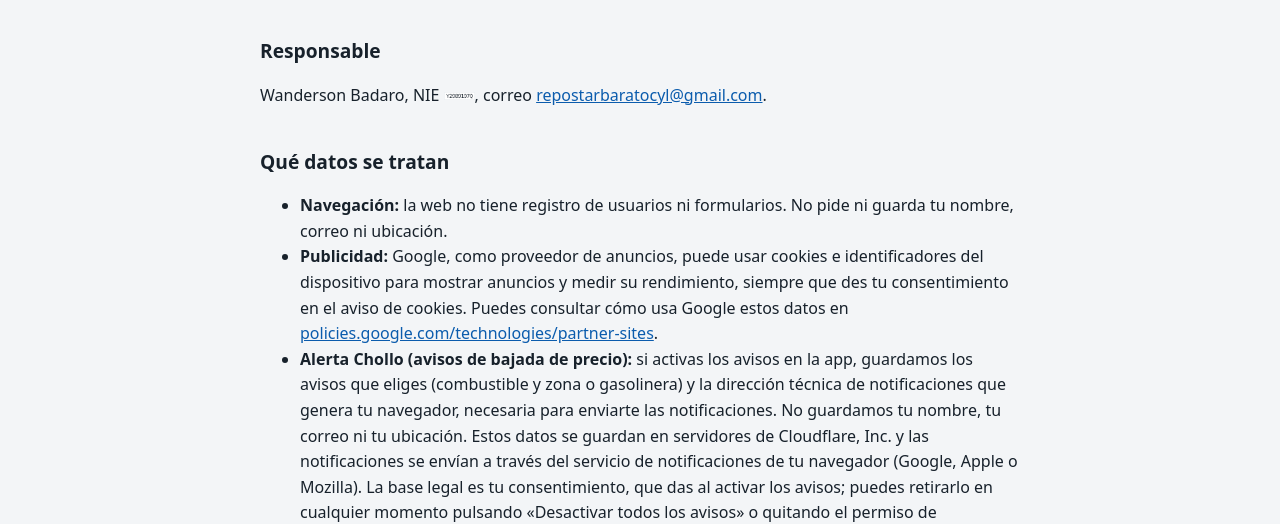
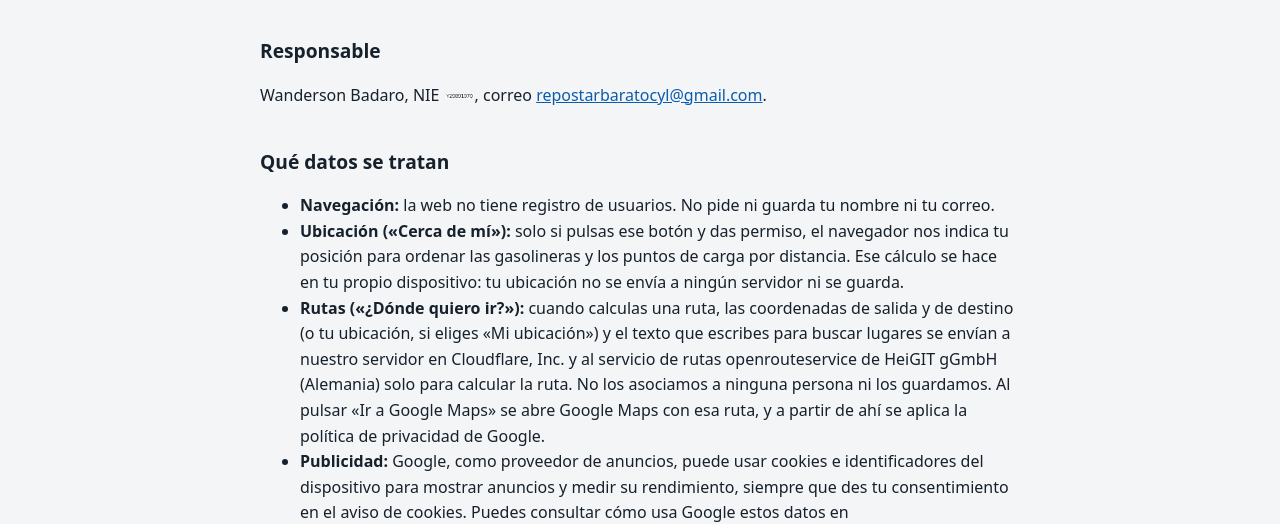
Before and after one commit to Wnndrr/repostar-barato-cyl, a plain HTML site: page paginas/privacidad.html in a window 1280 px wide. Shown: the part 212-736 px from the top of the page. Drawn offline with Linux system fonts and the light colour scheme.

Commit message:
Privacidad: explicar el uso de la ubicación y de las rutas
Co-Authored-By: Claude Opus 5.5 <noreply@anthropic.com>
Claude-Session: https://claude.ai/code/session_015Hbb2sjKAkZadwNQoYkU3P

```diff
--- a/paginas/privacidad.html
+++ b/paginas/privacidad.html
@@ -31,7 +31,9 @@ footer{color:var(--muted);font-size:14px;border-top:1px solid var(--line);paddin
 <p>Wanderson Badaro, NIE <img src="id-titular.png" width="31" height="8" alt="Número de identificación fiscal del titular" style="vertical-align:middle">, correo <a href="mailto:repostarbaratocyl@gmail.com">repostarbaratocyl@gmail.com</a>.</p>
 <h2>Qué datos se tratan</h2>
 <ul>
-<li><strong>Navegación:</strong> la web no tiene registro de usuarios ni formularios. No pide ni guarda tu nombre, correo ni ubicación.</li>
+<li><strong>Navegación:</strong> la web no tiene registro de usuarios. No pide ni guarda tu nombre ni tu correo.</li>
+<li><strong>Ubicación («Cerca de mí»):</strong> solo si pulsas ese botón y das permiso, el navegador nos indica tu posición para ordenar las gasolineras y los puntos de carga por distancia. Ese cálculo se hace en tu propio dispositivo: tu ubicación no se envía a ningún servidor ni se guarda.</li>
+<li><strong>Rutas («¿Dónde quiero ir?»):</strong> cuando calculas una ruta, las coordenadas de salida y de destino (o tu ubicación, si eliges «Mi ubicación») y el texto que escribes para buscar lugares se envían a nuestro servidor en Cloudflare, Inc. y al servicio de rutas openrouteservice de HeiGIT gGmbH (Alemania) solo para calcular la ruta. No los asociamos a ninguna persona ni los guardamos. Al pulsar «Ir a Google Maps» se abre Google Maps con esa ruta, y a partir de ahí se aplica la política de privacidad de Google.</li>
 <li><strong>Publicidad:</strong> Google, como proveedor de anuncios, puede usar cookies e identificadores del dispositivo para mostrar anuncios y medir su rendimiento, siempre que des tu consentimiento en el aviso de cookies. Puedes consultar cómo usa Google estos datos en <a href="https://policies.google.com/technologies/partner-sites?hl=es" rel="noopener">policies.google.com/technologies/partner-sites</a>.</li>
 <li><strong>Alerta Chollo (avisos de bajada de precio):</strong> si activas los avisos en la app, guardamos los avisos que eliges (combustible y zona o gasolinera) y la dirección técnica de notificaciones que genera tu navegador, necesaria para enviarte las notificaciones. No guardamos tu nombre, tu correo ni tu ubicación. Estos datos se guardan en servidores de Cloudflare, Inc. y las notificaciones se envían a través del servicio de notificaciones de tu navegador (Google, Apple o Mozilla). La base legal es tu consentimiento, que das al activar los avisos; puedes retirarlo en cualquier momento pulsando «Desactivar todos los avisos» o quitando el permiso de notificaciones en tu móvil, y entonces se borran. Si la dirección de notificaciones deja de funcionar, se borra automáticamente.</li>
 <li><strong>Estadísticas:</strong> la web usa Google Analytics para contar las visitas de forma agregada (páginas vistas, tipo de dispositivo, país o región aproximada). No se usa para identificarte. Las cookies de Analytics solo se instalan si das tu consentimiento.</li>
```
